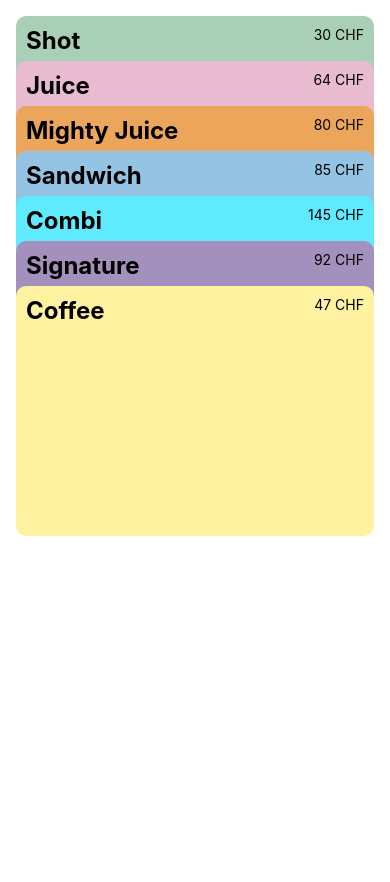
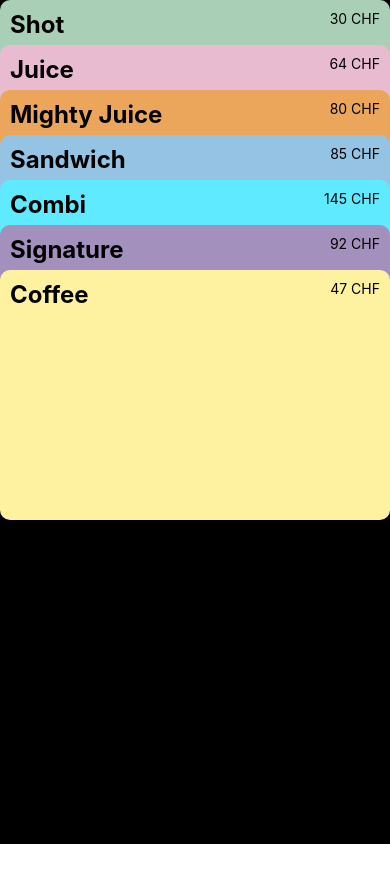
Before and after one commit to MarkPollmann/StackedCards, a React Native app: screen / in a window 390 px wide. Shown: the top 882 px of the page. Built offline with nearby package versions, Linux system fonts and the light colour scheme.

Commit message:
adjust root styles

```diff
--- a/App.tsx
+++ b/App.tsx
@@ -108,7 +108,7 @@ export default class App extends React.Component {
 const styles = StyleSheet.create({
   root: {
     flex: 1,
-    margin: 16,
+    backgroundColor: "black",
   },
   cardContainer: {
     width: "100%",
```
